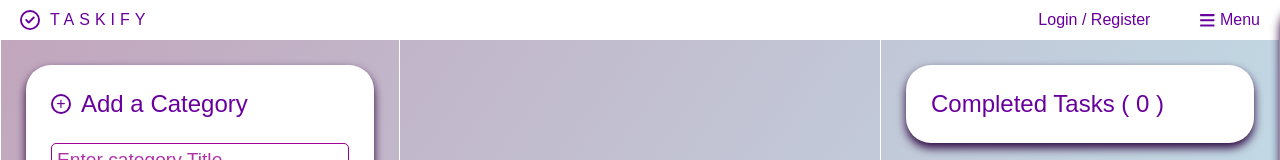
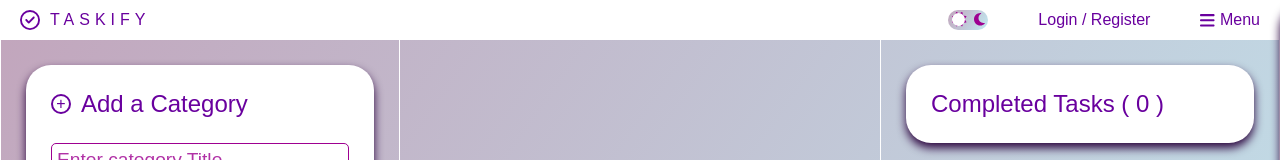
Before and after one commit to Jason-Smith-Code/taskify, a React (Create React App) app: page / in a window 1280 px wide. Shown: the top 160 px of the page. Built offline with nearby package versions, Linux system fonts and the light colour scheme.

Commit message:
added light dark toggle button

```diff
--- a/src/components/icons/Icons.css
+++ b/src/components/icons/Icons.css
@@ -14,3 +14,68 @@
     line-height: .9;
     top: 0;
 }
+
+/* The switch - the box around the slider */
+.switch {
+    position: relative;
+    display: inline-block;
+    width: 40px;
+    height: 20px;
+    margin-left: 10px;
+}
+
+.switch input {
+    opacity: 0;
+    width: 0;
+    height: 0;
+}
+
+.slider {
+    position: absolute;
+    cursor: pointer;
+    top: 0;
+    left: 0;
+    right: 0;
+    bottom: 0;
+    background: linear-gradient(125deg, rgb(194 165 188) 0%, rgba(193,233,241,1) 100%);
+    -webkit-transition: .4s;
+    transition: .4s;
+    display: flex;
+    flex-direction: row;
+    align-items: center;
+    justify-content: space-around;
+}
+
+.slider:before {
+    position: absolute;
+    content: "";
+    height: 13px;
+    width: 13px;
+    left: 4px;
+    bottom: 4px;
+    background-color: white;
+    -webkit-transition: .4s;
+    transition: .4s;
+}
+
+input:checked + .slider {
+    background-color: #2196F3;
+}
+
+input:focus + .slider {
+    box-shadow: 0 0 1px #2196F3;
+}
+
+input:checked + .slider:before {
+    -webkit-transform: translateX(19px);
+    -ms-transform: translateX(19px);
+    transform: translateX(19px);
+}
+
+.slider.round {
+    border-radius: 34px;
+}
+
+.slider.round:before {
+    border-radius: 50%;
+}
--- /dev/null
+++ b/src/components/icons/ToggleSwitch.jsx
@@ -0,0 +1,18 @@
+import  './Icons.css';
+import { FontAwesomeIcon } from '@fortawesome/react-fontawesome';
+import { faMoon, faSun } from '@fortawesome/free-solid-svg-icons';
+
+export const ToggleSwitch = () => {
+    const size = "xs"
+    return (
+        <div className='spacing-right'>
+            <label className="switch">
+                <input type="checkbox"></input>
+                <span className="slider round">
+                    <FontAwesomeIcon icon={faSun} size={size} />
+                    <FontAwesomeIcon icon={faMoon} size={size} />
+                </span>
+            </label>
+        </div>
+    )
+}
--- a/src/components/layout/header/Header.css
+++ b/src/components/layout/header/Header.css
@@ -53,6 +53,7 @@
         height: 40px;
         padding: 0px 20px;
         flex-direction: row;
+        align-items: center
     }
 
     #logo-container {
--- a/src/components/layout/header/Header.js
+++ b/src/components/layout/header/Header.js
@@ -2,6 +2,7 @@ import './Header.css';
 import { FontAwesomeIcon } from '@fortawesome/react-fontawesome'
 import { faCircleCheck } from '@fortawesome/free-regular-svg-icons';
 import { MenuContainer } from '../../menu/MenuContainer';
+import { ToggleSwitch } from '../../icons/ToggleSwitch';
 
 export function Header() {
     return(
@@ -11,6 +12,7 @@ export function Header() {
                 <p id="logo-text">Taskify</p>
             </div>
             <div id="login-register-menu-container">
+                <ToggleSwitch />
                     <p className="spacing-right">Login / Register</p>
                     <MenuContainer/>
             </div>
--- a/src/components/taskCategories/task/Task.js
+++ b/src/components/taskCategories/task/Task.js
@@ -65,12 +65,12 @@ export const Task = (task) => {
             <div className="task-top-row">
                 <div className="task-top-left-icons">
                     {/* View button */}
-                    <button className="icon-button icon-margin-right" onClick={() => dispatch(showDescription(task.id))}><FontAwesomeIcon icon={faMagnifyingGlass} size={iconSize}/></button>
+                    <button className="icon-button icon-margin-right clickable" onClick={() => dispatch(showDescription(task.id))}><FontAwesomeIcon icon={faMagnifyingGlass} size={iconSize}/></button>
                     {/* Edit button */}
-                    <button className="icon-button tooltip" onClick={toggleEditMode}><FontAwesomeIcon icon={faPenToSquare} size={iconSize}/></button>
+                    <button className="icon-button clickable" onClick={toggleEditMode}><FontAwesomeIcon icon={faPenToSquare} size={iconSize}/></button>
                 </div>
                 {/* delete task button */}
-                <button className="icon-button" onClick={() => dispatch(deleteTask(task.id))}><FontAwesomeIcon icon={faTrashCan} size={iconSize}/></button>
+                <button className="icon-button clickable" onClick={() => dispatch(deleteTask(task.id))}><FontAwesomeIcon icon={faTrashCan} size={iconSize}/></button>
             </div>
 
             <div className='task-title-description-container'>
```
